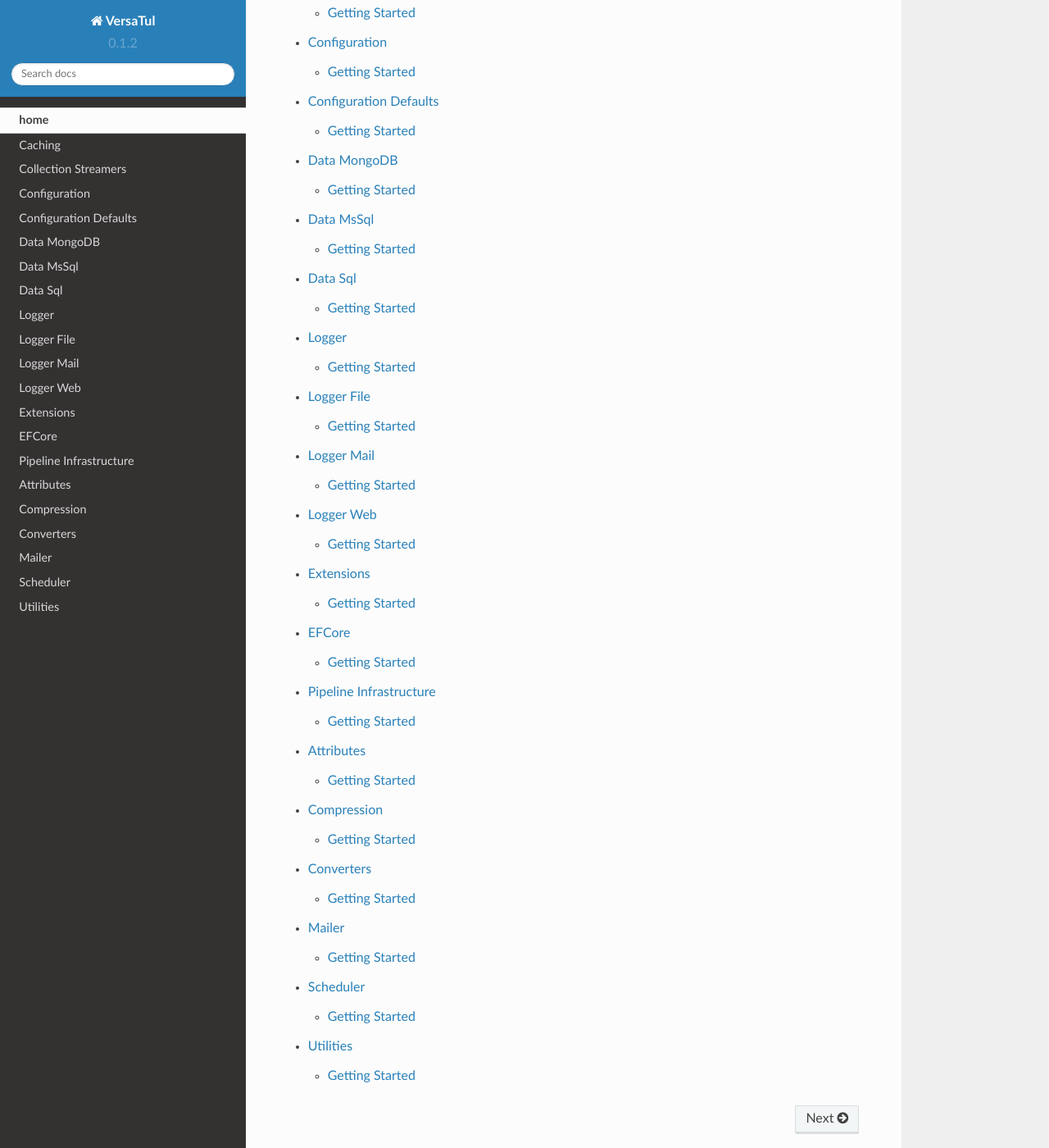
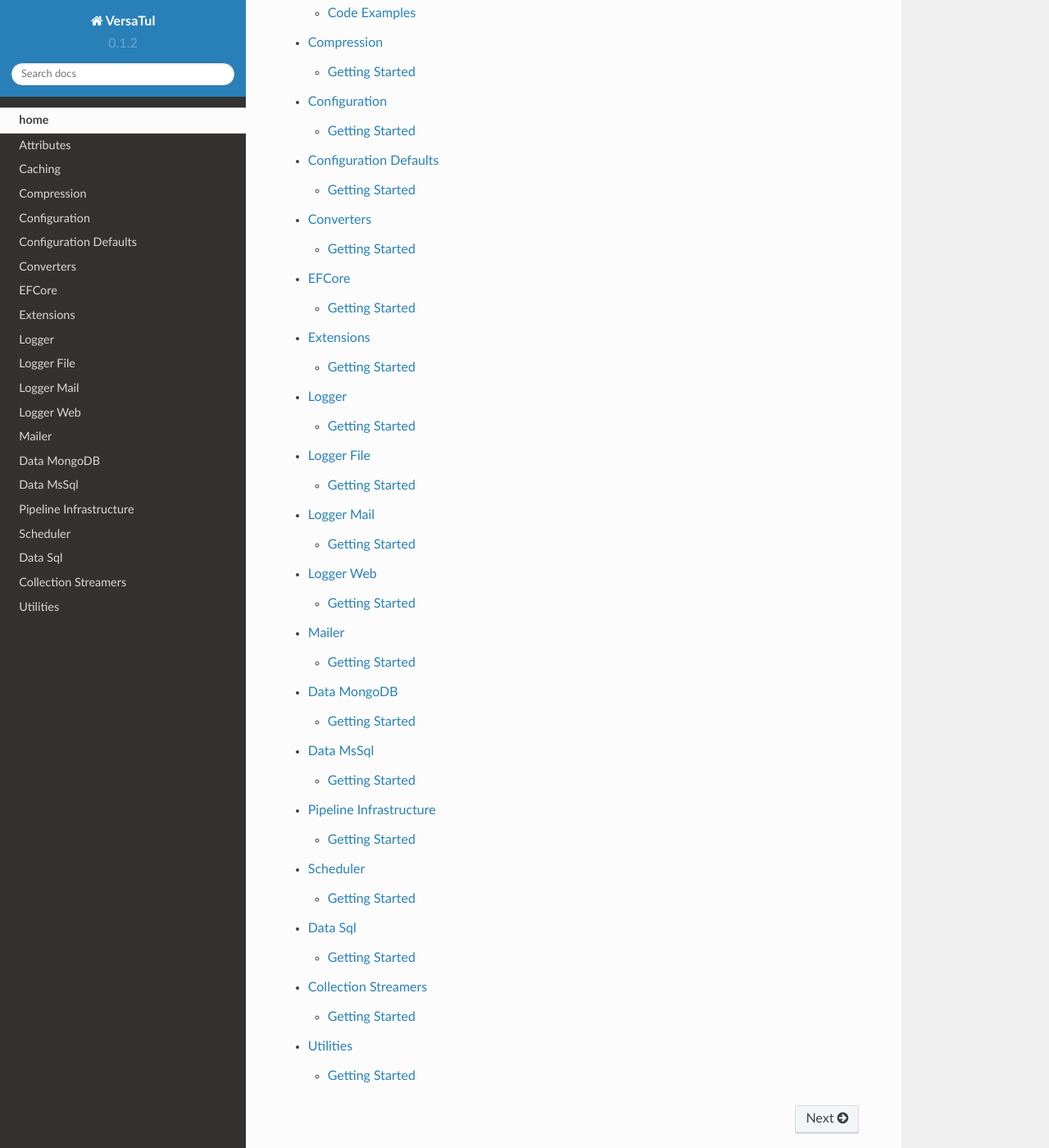
Before and after one commit to BjornWilliams/DocsVersaTul, a Sphinx documentation site: the page built from docs/source/index.rst, in a window 1280 px wide and 1400 px high, scrolled down 685 px. Shown: the whole window at 82% size. Built offline with Sphinx 7.4.7 and the Read the Docs theme 2.0.0, drawn with Linux system fonts in a browser that asks for light colours; some of the changed text lies outside the part shown.

Commit message:
Update index.rst
Sort left menu alphabetically

```diff
--- a/docs/source/index.rst
+++ b/docs/source/index.rst
@@ -18,23 +18,23 @@
 .. toctree::
 
    home <self>
+   attributes
    caching
-   streamers
+   compression
    configuration
    configuration-defaults
-   mongodb
-   mssql
-   sql
+   converters
+   efcore
+   extensions
    logger
    logger-file
    logger-mail
    logger-web
-   extensions
-   efcore
+   mailer
+   mongodb
+   mssql
    pipeline-infrastructure
-   attributes
-   compression
-   converters
-   mailer
    scheduler
+   sql
+   streamers
    utilities
```
